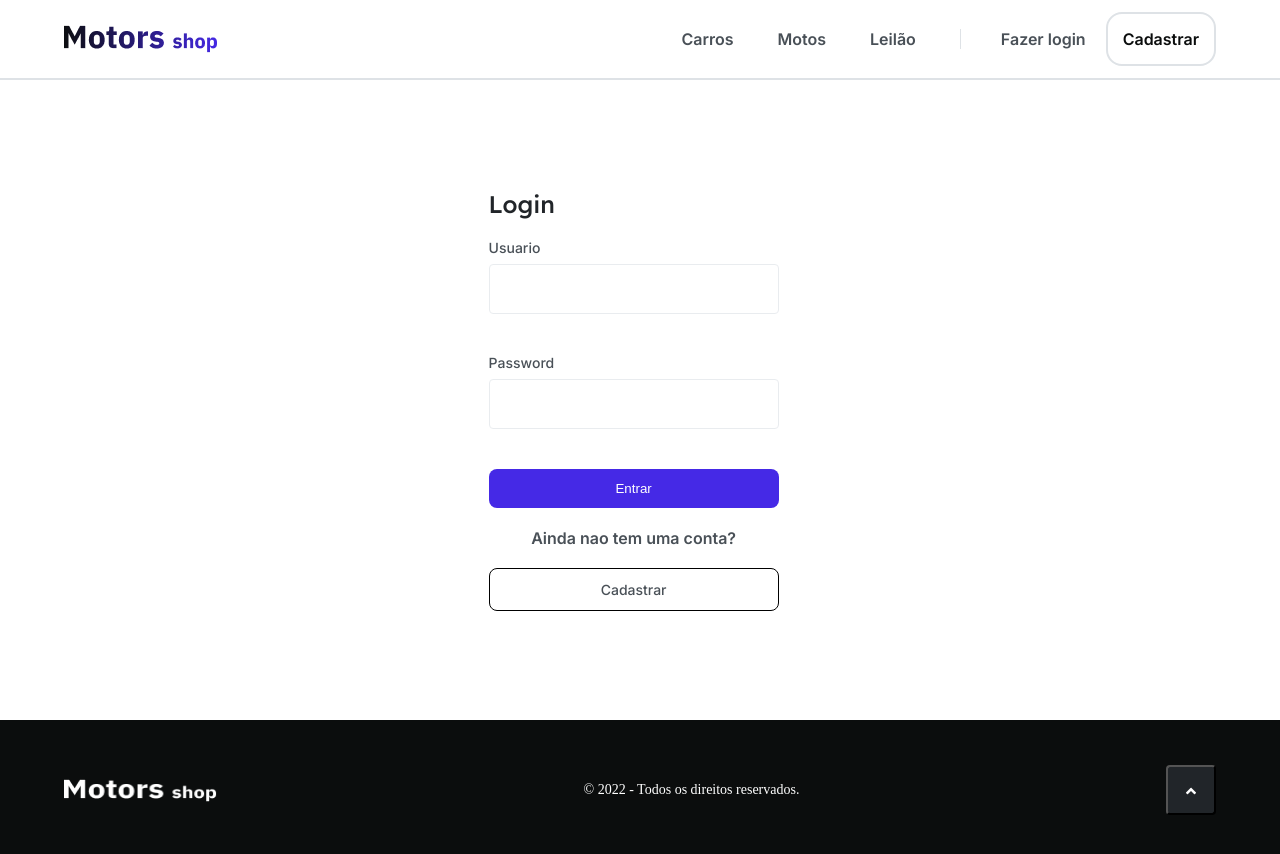
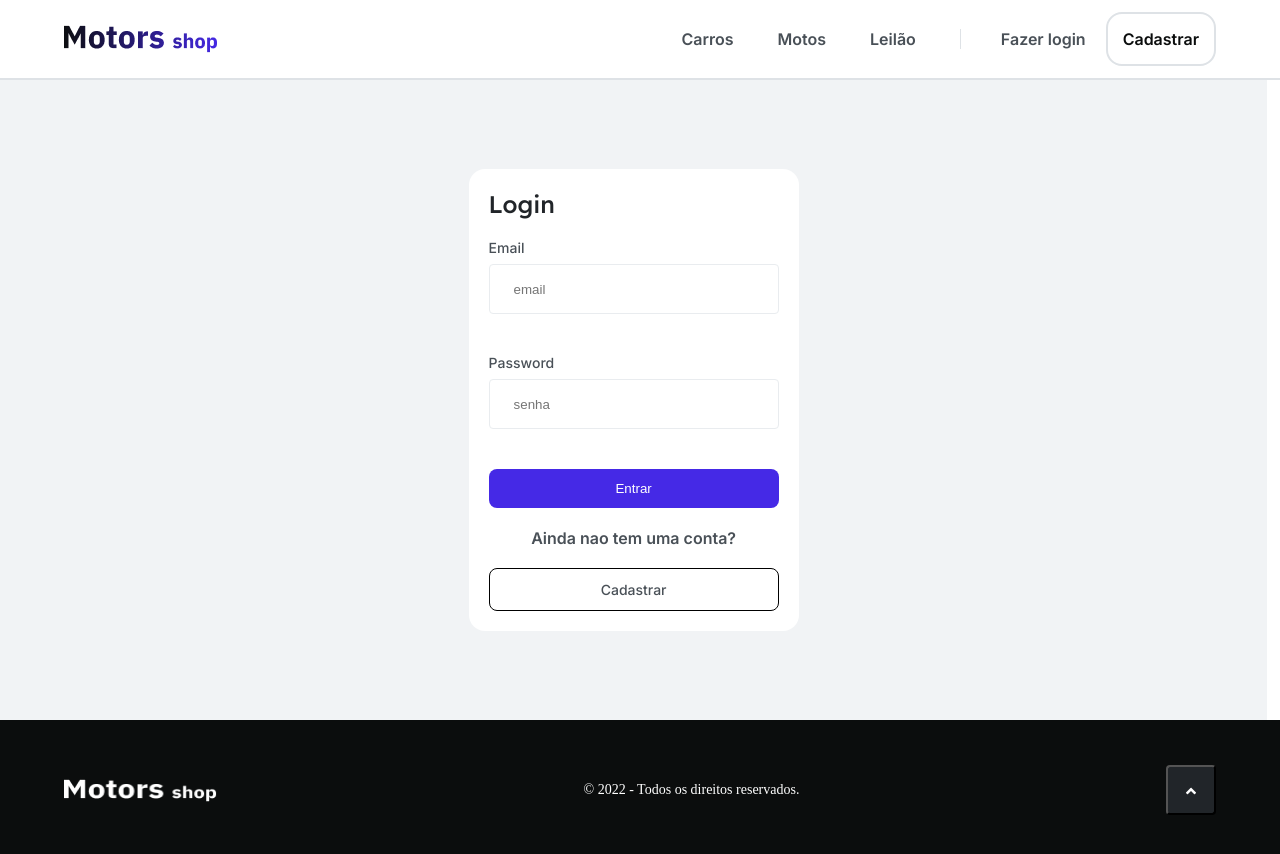
Before and after one commit to projeto-m6/frontend, a React (Vite) app: page /login in a window 1280 px wide. Shown: the top 854 px of the page. Built offline with nearby package versions, Linux system fonts and the light colour scheme.

Commit message:
feat: remove Main Component

```diff
--- a/src/pages/dashboard/index.tsx
+++ b/src/pages/dashboard/index.tsx
@@ -1,22 +1,16 @@
-import { useContext } from "react";
-import { AuctionCards } from "../../components/AuctionCards";
-import Card from "../../components/cards";
-import Footer from "../../components/footer";
+import { AuctionCards } from '../../components/AuctionCards';
+import Card from '../../components/cards';
+import Footer from '../../components/footer';
 
-import { ModalCreateAnnouncement } from "../../components/ModalCreateAnnouncement";
-import { Header } from "../../components/Header";
-import { Main } from "../../components/Main";
-import { MenuSlide } from "../../components/MenuSlide";
-import { Standard } from "../../components/Standard";
-import { MenuContext } from "../../contexts/menuContext";
-import listAnnouncements from "../../mocks/auto-vehicles";
-import { Showcase } from "./style";
+import { Header } from '../../components/Header';
+import { Standard } from '../../components/Standard';
+import listAnnouncements from '../../mocks/auto-vehicles';
+import { Showcase } from './style';
 
 const Dashboard = () => {
   return (
     <>
       <Header />
-      <Main>
       <Standard />
       <Showcase>
         <div>
@@ -52,7 +46,6 @@ const Dashboard = () => {
           })}
         </div>
       </Showcase>
-      </Main>
       <Footer />
     </>
   );
--- a/src/pages/login/index.tsx
+++ b/src/pages/login/index.tsx
@@ -1,41 +1,62 @@
-import { useForm } from "react-hook-form";
-import Footer from "../../components/footer";
-import { Header } from "../../components/Header";
-import { Input } from "../../components/Input";
-import { Main } from "../../components/Main";
-import { B1600, B2500, H5500 } from "../../styles/typography";
-import * as S from "./styles";
+import { useContext } from 'react';
+import { useForm } from 'react-hook-form';
+import { yupResolver } from '@hookform/resolvers/yup';
+import Footer from '../../components/footer';
+import { Header } from '../../components/Header';
+import { Input } from '../../components/Input';
+import { AuthContext, ILoginRequest } from '../../contexts/auth';
+import { B1600, B2500, H5500 } from '../../styles/typography';
+import * as S from './styles';
+import { authSchema } from '../../validators/auth';
+import { useNavigate } from 'react-router-dom';
 
 export const Login = () => {
   const {
     register,
     handleSubmit,
     formState: { errors },
-  } = useForm({});
+  } = useForm<ILoginRequest>({
+    resolver: yupResolver(authSchema),
+  });
+
+  const navigate = useNavigate();
+
+  const { login } = useContext(AuthContext);
 
   return (
     <>
       <Header />
-      <Main>
       <S.Container>
         <S.ContainerLogin>
           <H5500>Login</H5500>
 
-            <form>
-              <Input label="Usuario" name="user" register={register} />
-              <Input label="Password" name="password" register={register} />
+          <form onSubmit={handleSubmit(login)}>
+            <Input
+              label="Email"
+              placeholder="email"
+              name="email"
+              register={register}
+              errors={errors}
+            />
+            <Input
+              label="Password"
+              name="password"
+              type="password"
+              placeholder="senha"
+              register={register}
+              errors={errors}
+            />
 
-              <button>Entrar</button>
+            <button type="submit">Entrar</button>
           </form>
           <div className="containerRegister">
             <B1600>Ainda nao tem uma conta?</B1600>
-              <button>
+            <button onClick={() => navigate('/register', { replace: true })}>
               <B2500>Cadastrar</B2500>
             </button>
           </div>
         </S.ContainerLogin>
       </S.Container>
-      </Main>
       <Footer />
     </>
   );
--- a/src/pages/login/styles.ts
+++ b/src/pages/login/styles.ts
@@ -1,66 +1,68 @@
-import { styled } from "../../styles/stitches.config";
+import { styled } from '../../styles/stitches.config';
 
-export const Container = styled("div", {
-  width: "99vw",
-  height: "80vh",
-  display: "flex",
-  alignItems: "center",
-  justifyContent: "center",
+export const Container = styled('div', {
+  width: '99vw',
+  height: '80vh',
+  display: 'flex',
+  alignItems: 'center',
+  justifyContent: 'center',
+  backgroundColor: '$grey8',
+  padding: '1rem',
 });
 
-export const ContainerLogin = styled("div", {
-  width: "330px",
-  height: "max-content",
-  padding: "20px",
-  borderRadius: "1rem",
-  display: "flex",
-  flexDirection: "column",
-  gap: "20px",
-
+export const ContainerLogin = styled('div', {
+  width: '330px',
+  height: 'max-content',
+  padding: '20px',
+  borderRadius: '1rem',
+  display: 'flex',
+  flexDirection: 'column',
+  gap: '20px',
+  backgroundColor: '$white',
   form: {
-    display: "flex",
-    flexDirection: "column",
-    gap: "40px",
+    display: 'flex',
+    flexDirection: 'column',
+    gap: '40px',
   },
 
-  "form > button": {
-    display: "flex",
-    flexDirection: "row",
-    justifyContent: "center",
-    alignItems: "center",
-    padding: "12px 28px",
-    background: "#4529E6",
-    border: "none",
-    color: "white",
-    borderRadius: "0.5rem",
+  'form > button': {
+    display: 'flex',
+    flexDirection: 'row',
+    justifyContent: 'center',
+    alignItems: 'center',
+    padding: '12px 28px',
+    background: '#4529E6',
+    border: 'none',
+    color: 'white',
+    borderRadius: '0.5rem',
   },
 
   input: {
-    height: "40px",
+    height: '40px',
   },
 
-  ".containerRegister": {
-    display: "flex",
-    alignItems: "center",
-    justifyContent: "center",
-    flexDirection: "column",
-    gap: "20px",
+  '.containerRegister': {
+    display: 'flex',
+    alignItems: 'center',
+    justifyContent: 'center',
+    flexDirection: 'column',
+    gap: '20px',
   },
 
-  ".containerRegister > button": {
-    width: "100%",
-    display: "flex",
-    flexDirection: "row",
-    justifyContent: "center",
-    alignItems: "center",
-    padding: "12px 28px",
-    background: "transparent",
-    border: "1px solid black",
-    color: "black",
-    borderRadius: "0.5rem",
+  '.containerRegister > button': {
+    width: '100%',
+    display: 'flex',
+    flexDirection: 'row',
+    justifyContent: 'center',
+    alignItems: 'center',
+    padding: '12px 28px',
+    background: 'transparent',
+    border: '1px solid black',
+    color: 'black',
+    borderRadius: '0.5rem',
   },
 
-  "button:hover": {
-    opacity: ".7",
+  'button:hover': {
+    opacity: '.7',
   },
 });
--- a/src/pages/register/index.tsx
+++ b/src/pages/register/index.tsx
@@ -1,18 +1,17 @@
-import { useContext, useState } from "react";
-import { useForm } from "react-hook-form";
-import { yupResolver } from "@hookform/resolvers/yup";
-import { Input } from "../../components/Input";
-import { InputRadio } from "../../components/InputRadio";
-import { B2500, H5500 } from "../../styles/typography";
-import { cepMask, cpfMask, phoneMask } from "../../utils/masks";
-import { Button, Container, Form } from "./styles";
-import { userRegister } from "../../validators/userRegister";
-import { ErrorMessage } from "../../components/Input/styles";
-import Footer from "../../components/footer";
-import { Header } from "../../components/Header";
-import { AuthContext, ISignInRequest } from "../../contexts/auth";
-import { ModalSuccess } from "../../components/ModalSuccess";
-import { Main } from "../../components/Main";
+import { useContext, useState } from 'react';
+import { useForm } from 'react-hook-form';
+import { yupResolver } from '@hookform/resolvers/yup';
+import { Input } from '../../components/Input';
+import { InputRadio } from '../../components/InputRadio';
+import { B2500, H5500 } from '../../styles/typography';
+import { cepMask, cpfMask, phoneMask } from '../../utils/masks';
+import { Button, Container, Form } from './styles';
+import { userRegister } from '../../validators/userRegister';
+import { ErrorMessage } from '../../components/Input/styles';
+import Footer from '../../components/footer';
+import { Header } from '../../components/Header';
+import { AuthContext, ISignInRequest } from '../../contexts/auth';
+import { ModalSuccess } from '../../components/ModalSuccess';
 
 interface IUserRegisterForm {
   name: string;
@@ -43,9 +42,9 @@ export const Register = () => {
 
   const { signIn } = useContext(AuthContext);
 
-  const [cpf, setCpf] = useState("");
-  const [cep, setCep] = useState("");
-  const [phone, setPhone] = useState("");
+  const [cpf, setCpf] = useState('');
+  const [cep, setCep] = useState('');
+  const [phone, setPhone] = useState('');
 
   const [openModal, setOpenModal] = useState(false);
 
@@ -77,7 +76,6 @@ export const Register = () => {
   return (
     <>
       <Header />
-      <Main>
       <Container>
         <Form onSubmit={handleSubmit(onSubmit)}>
           <H5500>Cadastro</H5500>
@@ -200,9 +198,7 @@ export const Register = () => {
               register={register}
             />
           </div>
-            {errors.is_buyer && (
-              <ErrorMessage>Escolha uma das opções acima</ErrorMessage>
-            )}
+          {errors.is_buyer && <ErrorMessage>Escolha uma das opções acima</ErrorMessage>}
 
           <Input
             label="Senha"
@@ -220,14 +216,9 @@ export const Register = () => {
             register={register}
             errors={errors}
           />
-            <ModalSuccess
-              variant="registro"
-              openModal={openModal}
-              setOpenModal={setOpenModal}
-            />
+          <ModalSuccess variant="registro" openModal={openModal} setOpenModal={setOpenModal} />
         </Form>
       </Container>
-      </Main>
       <Footer />
     </>
   );
```
Lines whose indentation alone changed are shown as unchanged.
